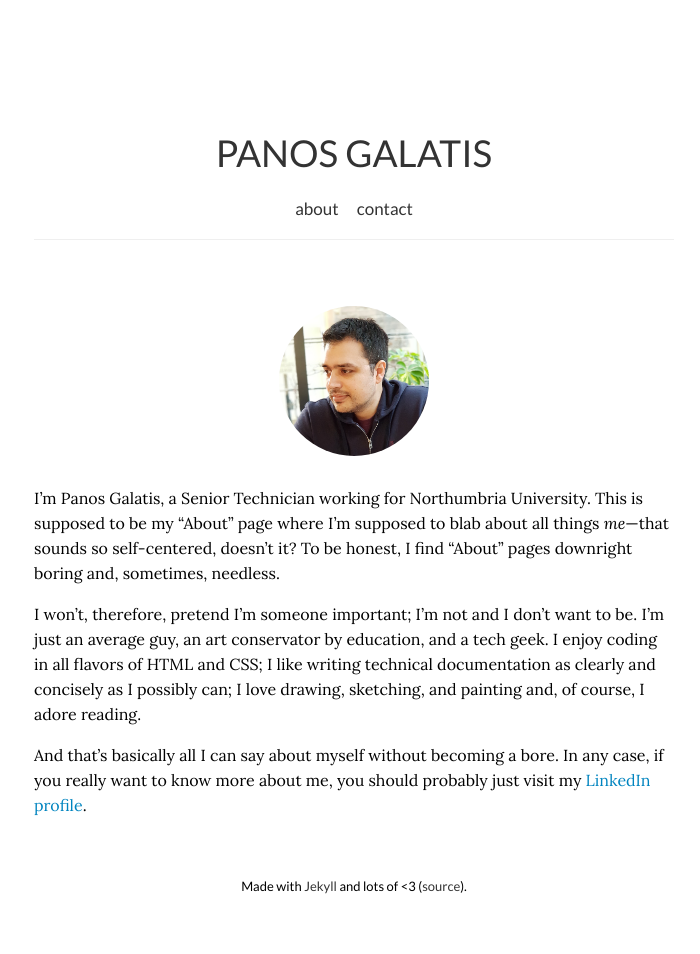
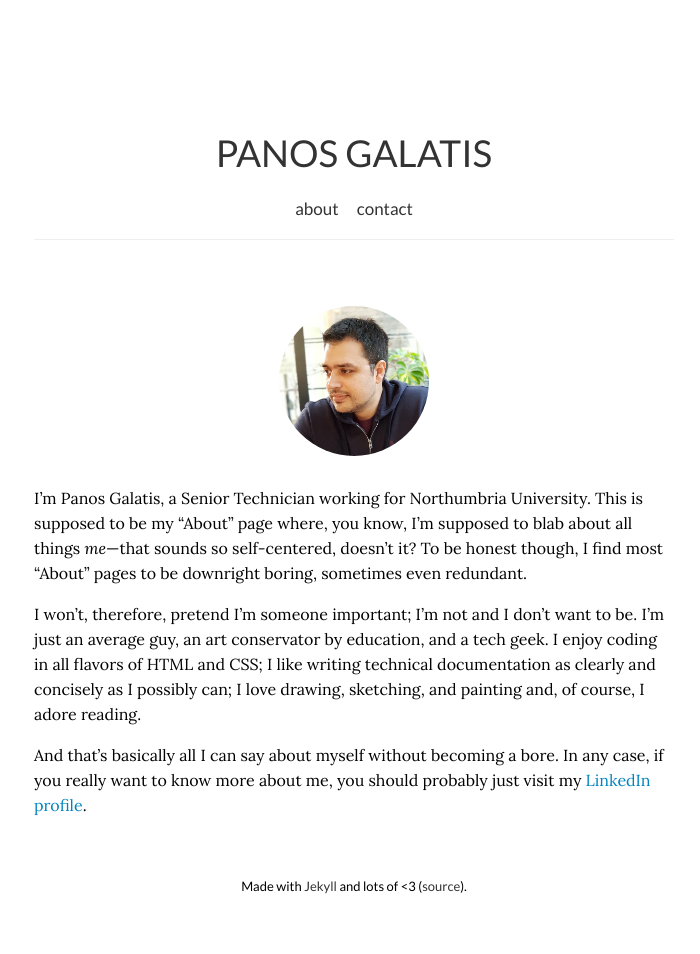
Before and after one commit to pgalatis/pgalatis.github.io, a Jekyll site: the page built from about.md, in a window 1280 px wide. Shown: the whole page, without its empty margins (286-986 px from the left). Built offline with Jekyll 4.4.1, drawn with Linux system fonts in a browser that asks for light colours; nearby versions of some CDN libraries.

Commit message:
Update about.md

```diff
--- a/about.md
+++ b/about.md
@@ -5,7 +5,7 @@ layout: page
 
 <img src="https://pgalatis.github.io/images/me.jpg" title="Me" class="profile">
 
-I'm Panos Galatis, a Senior Technician working for Northumbria University. This is supposed to be my "About" page where I'm supposed to blab about all things *me*---that sounds so self-centered, doesn't it? To be honest, I find "About" pages downright boring and, sometimes, needless.
+I'm Panos Galatis, a Senior Technician working for Northumbria University. This is supposed to be my "About" page where, you know, I'm supposed to blab about all things *me*---that sounds so self-centered, doesn't it? To be honest though, I find most "About" pages to be downright boring, sometimes even redundant.
 
 I won't, therefore, pretend I'm someone important; I'm not and I don't want to be. I'm just an average guy, an art conservator by education, and a tech geek. I enjoy coding in all flavors of HTML and CSS; I like writing technical documentation as clearly and concisely as I possibly can; I love drawing, sketching, and painting and, of course, I adore reading.
 
```
